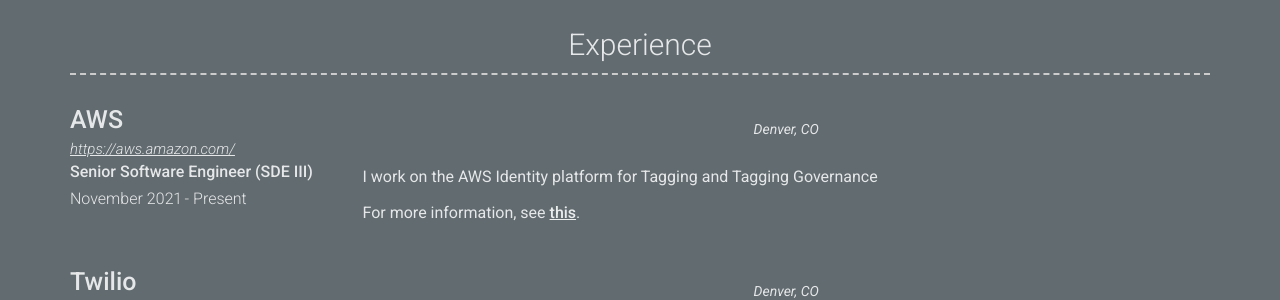
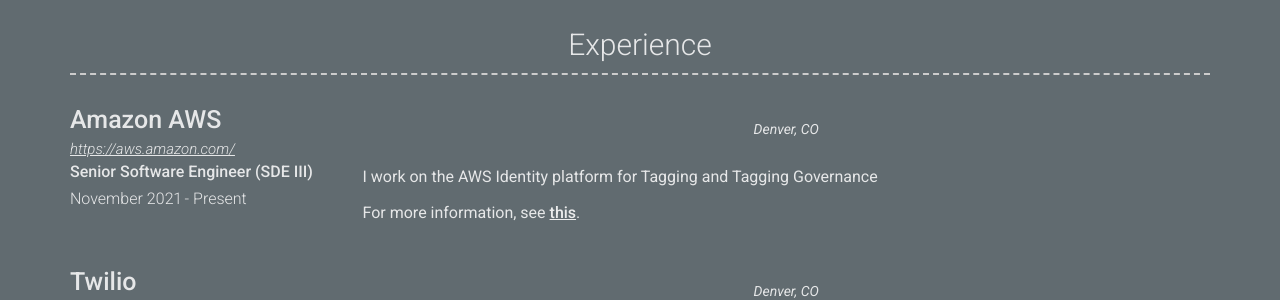
Before and after one commit to matthorn-repo/matthorn-repo.github.io, a Jekyll site: the page built from index.md, in a window 1280 px wide. Shown: the part 560-860 px from the top of the page. Built offline with Jekyll 4.4.1, drawn with Linux system fonts in a browser that asks for light colours; nearby versions of some CDN libraries.

Commit message:
Update experience.yml

```diff
--- a/_data/experience.yml
+++ b/_data/experience.yml
@@ -1,6 +1,6 @@
 # Experience template
 - layout: left
-  company: AWS
+  company: Amazon AWS
   dates: November 2021 - Present
   link: https://aws.amazon.com/
   job_title: Senior Software Engineer (SDE III)
```
